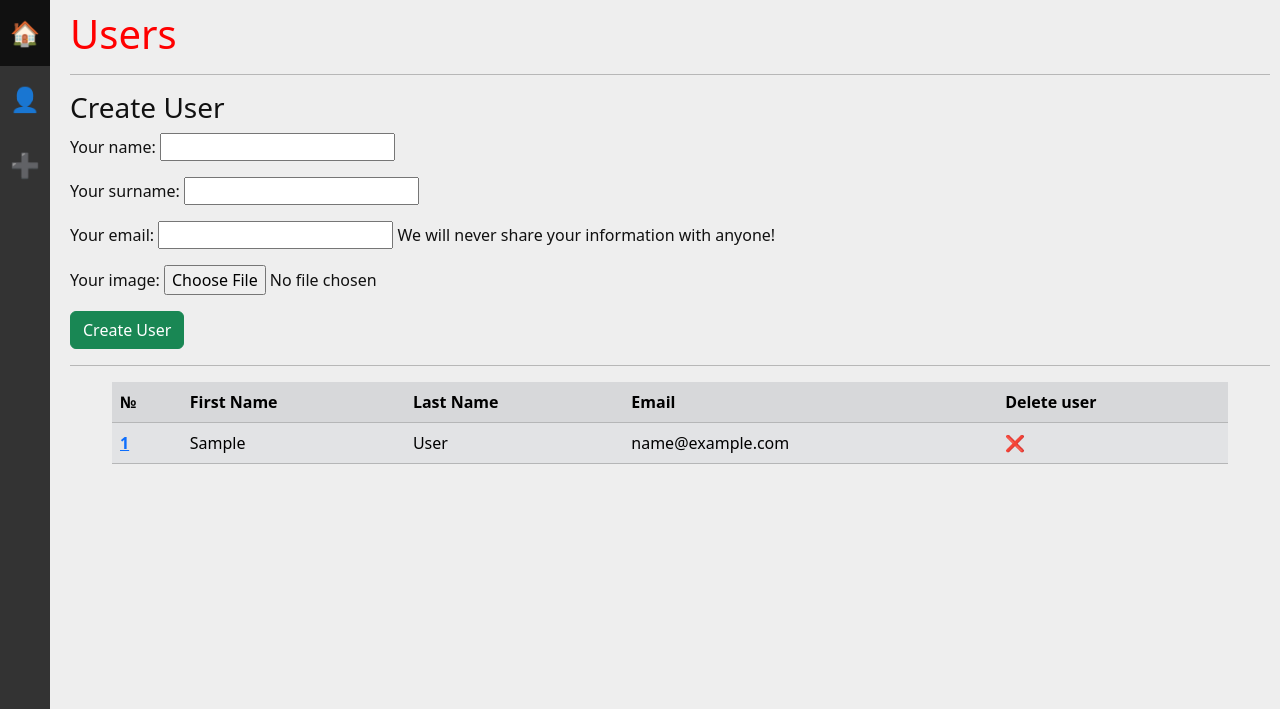
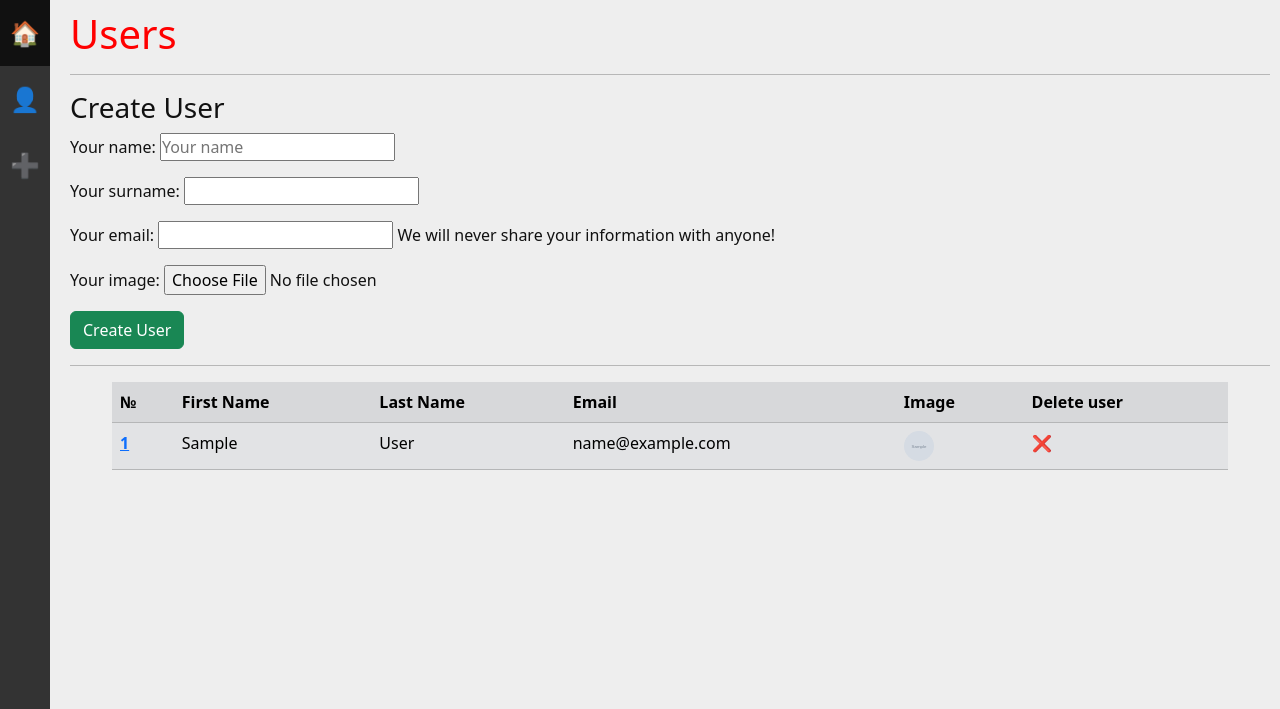
Before and after one commit to AlisherXujanov/FullStack3, a Django app: page /users/ in a window 1280 px wide. Shown: the top 709 px of the page. Run offline with Django 4.2, Linux system fonts and the light colour scheme; tables that the repository leaves empty hold one stand-in row (values such as "Sample post"); grey boxes marked "Sample" are stand-in pictures; some libraries are stand-ins or nearby versions.

Commit message:
15th september

```diff
--- a/first_project/first_project/urls.py
+++ b/first_project/first_project/urls.py
@@ -14,6 +14,8 @@ Including another URLconf
     1. Import the include() function: from django.urls import include, path
     2. Add a URL to urlpatterns:  path('blog/', include('blog.urls'))
 """
+from django.conf import settings
+from django.conf.urls.static import static
 from django.contrib import admin
 from django.urls import include, path
 
@@ -24,3 +26,12 @@ urlpatterns = [
     path('admin/', admin.site.urls),
     path('users/', include('users.urls')),
 ]
+
+urlpatterns += static(
+    settings.MEDIA_URL,
+    document_root=settings.MEDIA_ROOT
+)
+urlpatterns += static(
+    settings.STATIC_URL,
+    document_root=settings.STATICFILES_DIRS
+)
--- a/first_project/users/forms.py
+++ b/first_project/users/forms.py
@@ -4,7 +4,10 @@ from .models import User
 
 
 class UserForm(forms.ModelForm):
-    first_name = forms.CharField(max_length=255, label="Your name")
+    first_name = forms.CharField(
+        max_length=255, label="Your name",
+        widget=forms.PasswordInput(attrs={'placeholder': 'Your name'})
+    )
     last_name = forms.CharField(max_length=255, label="Your surname")
     email = forms.EmailField(required=True, label="Your email",
                              help_text="We will never share your information with anyone!")
--- a/first_project/users/models.py
+++ b/first_project/users/models.py
@@ -1,4 +1,5 @@
 from django.db import models
+from PIL import Image
 
 
 # Create your models here.
@@ -11,3 +12,12 @@ class User(models.Model):
 
     def __str__(self):
         return self.first_name + self.last_name
+
+    def save(self, *args, **kwargs):
+        super().save(*args, **kwargs)
+
+        img = Image.open(self.image.path)
+        if img.height > 600 or img.width > 600:
+            output_size = (600, 600)
+            img.thumbnail(output_size)
+            img.save(self.image.path)
--- a/first_project/users/templates/index.html
+++ b/first_project/users/templates/index.html
@@ -32,6 +32,7 @@
         <th>First Name</th>
         <th>Last Name</th>
         <th>Email</th>
+        <th>Image</th>
         <th>Delete user</th>
       </tr>
 
@@ -45,6 +46,15 @@
           <td>{{ user.first_name }}</td>
           <td>{{ user.last_name }}</td>
           <td>{{ user.email }}</td>
+          <td>
+            <img
+              class="rounded-circle"
+              src="{{ user.image.url }}"
+              alt="{{ user.first_name }}-image"
+              width="30"
+              height="30"
+            >
+          </td>
           <td style="cursor:pointer;" onclick="delete_user({{user.id}})">
             ❌
           </td>
--- a/first_project/users/urls.py
+++ b/first_project/users/urls.py
@@ -3,7 +3,7 @@ from django.urls import path
 from .views import *
 
 urlpatterns = [
-    path("", first_view, name="first_view"),
+    path("", users, name="users_view"),
     path("details/<int:user_id>", user_details, name="user_details"),
     path("delete/<int:del_id>", delete_user, name="delete_user")
 ]
--- a/first_project/users/views.py
+++ b/first_project/users/views.py
@@ -1,17 +1,21 @@
 from django.contrib import messages
-from django.shortcuts import render
+from django.shortcuts import redirect, render
 
 from .forms import UserForm
 from .models import User
 from .usecases import *
 
 
-def first_view(request):
+def users(request):
     if request.method == 'POST':
         form = UserForm(request.POST, request.FILES)
         if form.is_valid():
-            messages.success(request, form.cleaned_data)
-            # form.save(commit=True)
+            username = form.cleaned_data['first_name']
+            messages.success(
+                request,
+                f'{username} hass been created successfully!'
+            )
+            form.save(commit=True)
 
     context = get_users_context()
 
@@ -30,5 +34,4 @@ def delete_user(request, del_id):
     user.delete()
     print(user.first_name)
 
-    context = get_users_context()
-    return render(request, 'index.html', context)
+    return redirect('users_view')
```
Also changed, not shown: Django.md (line endings or trailing spaces), first_project/db.sqlite3, first_project/media/profile_pics/wallpaper_21.jpg (added), first_project/media/profile_pics/wallpaper_28.jpg (added), 1 other file.
